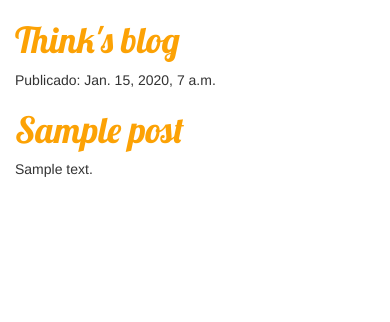
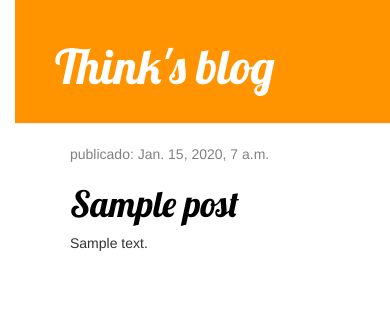
Before and after one commit to CarlosGouveia/my-first-blog, a Django app: template blog/templates/blog/post_list.html in a window 390 px wide. Shown: the top 322 px of the page. Run offline with Django 3.2, Linux system fonts and the light colour scheme; the template is opened without the code that fills it: values that come from a table or form of the project are taken from there, others are empty; tables that the repository leaves empty hold one stand-in row (values such as "Sample post"); some libraries are stand-ins or nearby versions.

Commit message:
Adicao bootstrap.

```diff
--- a/blog/static/css/blog.css
+++ b/blog/static/css/blog.css
@@ -2,6 +2,54 @@ h1 a {
     color: #FCA205;
     font-family: 'Lobster';
 }
+
 body{
     padding-left: 15px;
 }
+
+.page-header {
+    background-color: #ff9400;
+    margin-top: 0;
+    padding: 20px 20px 20px 40px;
+}
+
+.page-header h1, .page-header h1 a, .page-header h1 a:visited, .page-header h1 a:active {
+    color: #ffffff;
+    font-size: 36pt;
+    text-decoration: none;
+}
+
+.content {
+    margin-left: 40px;
+}
+
+h1, h2, h3, h4 {
+    font-family: 'Lobster', cursive;
+}
+
+.date {
+    color: #828282;
+}
+
+.save {
+    float: right;
+}
+
+.post-form textarea, .post-form input {
+    width: 100%;
+}
+
+.top-menu, .top-menu:hover, .top-menu:visited {
+    color: #ffffff;
+    float: right;
+    font-size: 26pt;
+    margin-right: 20px;
+}
+
+.post {
+    margin-bottom: 70px;
+}
+
+.post h1 a, .post h1 a:visited {
+    color: #000000;
+}
--- a/blog/templates/blog/post_list.html
+++ b/blog/templates/blog/post_list.html
@@ -8,16 +8,24 @@
         <link rel="stylesheet" href="{% static 'css/blog.css' %}">
     </head>
     <body>
-        <div>
+        <div class="page-header">
             <h1><a href="">Think's blog</a></h1>
         </div>
 
-        {% for post in posts %}
-            <div>
-                <p>Publicado: {{ post.data_publicacao }}</p>
-                <h1><a href="">{{ post.titulo }}</a> </h1>
-                <p>{{ post.texto|linebreaksbr }}</p>
+        <div class="content container">
+            <div class="row">
+                <div class="col-md-8">
+                    {% for post in posts %}
+                        <div class="post">
+                            <div class="date">
+                                <p>publicado: {{ post.data_publicacao }}</p>
+                            </div>
+                            <h1><a href="">{{ post.titulo }}</a></h1>
+                            <p>{{ post.texto|linebreaksbr }}</p>
+                        </div>
+                    {% endfor %}
+                </div>
             </div>
-        {% endfor %}
+        </div>
     </body>
 </html>
```
